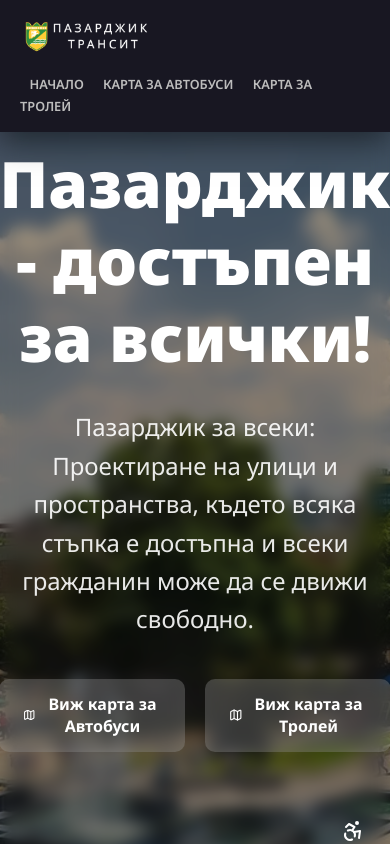
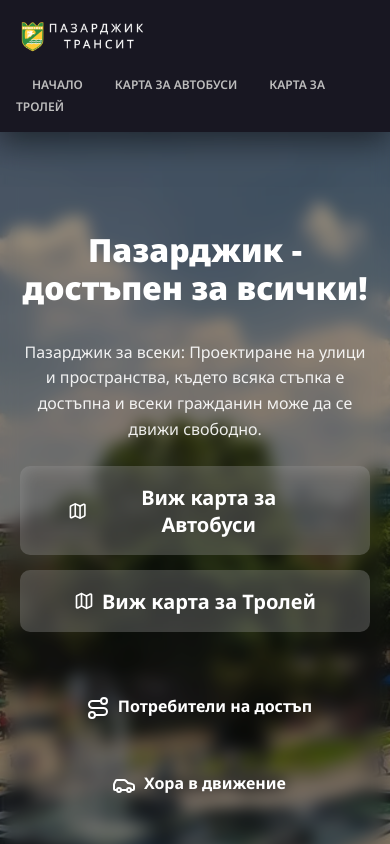
Before and after one commit to stoyan005/pazardzhik-bus-map, a React (Vite) app: page / in a window 390 px wide. Shown: the top 844 px of the page. Built offline with nearby package versions, Linux system fonts and the light colour scheme; a web font is replaced by a local one.

Commit message:
Implemented responsiveness for smaller screened devices (mobile & tablets) for the home page and navbar.

```diff
--- a/src/components/Buttons/BusBtn.module.css
+++ b/src/components/Buttons/BusBtn.module.css
@@ -26,9 +26,7 @@
 
 @media (max-width: 768px) {
 	.primaryBtn {
-		width: 100%;
-		padding: 0.9rem 1.5rem;
-		font-size: 1rem;
+		font-size: 1.25rem;
 		justify-content: center;
 	}
 
--- a/src/components/Buttons/TrolleyBtn.module.css
+++ b/src/components/Buttons/TrolleyBtn.module.css
@@ -26,9 +26,7 @@
 
 @media (max-width: 768px) {
 	.primaryBtn {
-		width: 100%;
-		padding: 0.9rem 1.5rem;
-		font-size: 1rem;
+		font-size: 1.25rem;
 		justify-content: center;
 	}
 
--- a/src/components/Navbar.module.css
+++ b/src/components/Navbar.module.css
@@ -44,18 +44,13 @@
 
 @media (max-width: 1200px) {
 	.nav {
-		padding: 1.25rem 6rem;
+		padding: 1.25rem 3rem;
 	}
 }
 
-@media (max-width: 900px) {
+@media (max-width: 1024px) {
 	.nav {
 		padding: 1rem 3rem;
-	}
-
-	.logo {
-		font-size: 0.9rem;
-		letter-spacing: 3px;
 	}
 
 	.link {
@@ -64,38 +59,23 @@
 	}
 }
 
-@media (max-width: 600px) {
+@media (max-width: 768px) {
+	.link {
+		padding: 0.5rem 1.1rem;
+		font-size: 1rem;
+	}
+}
+
+@media (max-width: 425px) {
 	.nav {
 		flex-direction: column;
 		align-items: flex-start;
 		gap: 1rem;
-		padding: 1rem 1.25rem;
-	}
-
-	.logo {
-		font-size: 0.9rem;
-	}
-	.nav-links {
-		display: flex;
-		flex-wrap: wrap;
-		gap: 0.5rem;
-		width: 100%;
+		padding: 1rem 1rem;
 	}
 
 	.link {
-		padding: 0.5rem 0.75rem;
-		font-size: 0.85rem;
+		font-size: 0.75rem;
+		padding: 0.1rem 1rem;
 	}
 }
-
-@media (max-width: 400px) {
-	.logo {
-		letter-spacing: 2px;
-		font-size: 0.8rem;
-	}
-
-	.link {
-		font-size: 0.8rem;
-		padding: 0.4rem 0.6rem;
-	}
-}
--- a/src/pages/Home.module.css
+++ b/src/pages/Home.module.css
@@ -59,8 +59,9 @@ body {
 	display: flex;
 	align-items: center;
 	justify-content: center;
+	font-size: 1.1rem;
+	font-weight: bold;
 	color: #ffffff;
-	font-size: 1.2rem;
 	gap: 50px;
 }
 
@@ -71,3 +72,45 @@ body {
 	height: 1.5rem;
 	margin: 0.5rem;
 }
+
+@media (max-width: 768px) {
+	.title {
+		font-size: 3rem;
+	}
+
+	.subtitle {
+		font-size: 1.25rem;
+		margin-bottom: 2rem;
+	}
+
+	.buttonGroup {
+		flex-direction: column;
+		gap: 15px;
+	}
+
+	.infoBoxes {
+		flex-direction: column;
+		font-size: 1.1rem;
+		gap: 5px;
+	}
+}
+
+@media (max-width: 480px) {
+	.title {
+		font-size: 2rem;
+	}
+
+	.subtitle {
+		font-size: 1rem;
+		margin-bottom: 1.5rem;
+	}
+
+	.buttonGroup {
+		width: 100%;
+	}
+
+	.infoBoxes {
+		font-size: 1rem;
+		gap: 5px;
+	}
+}
```
